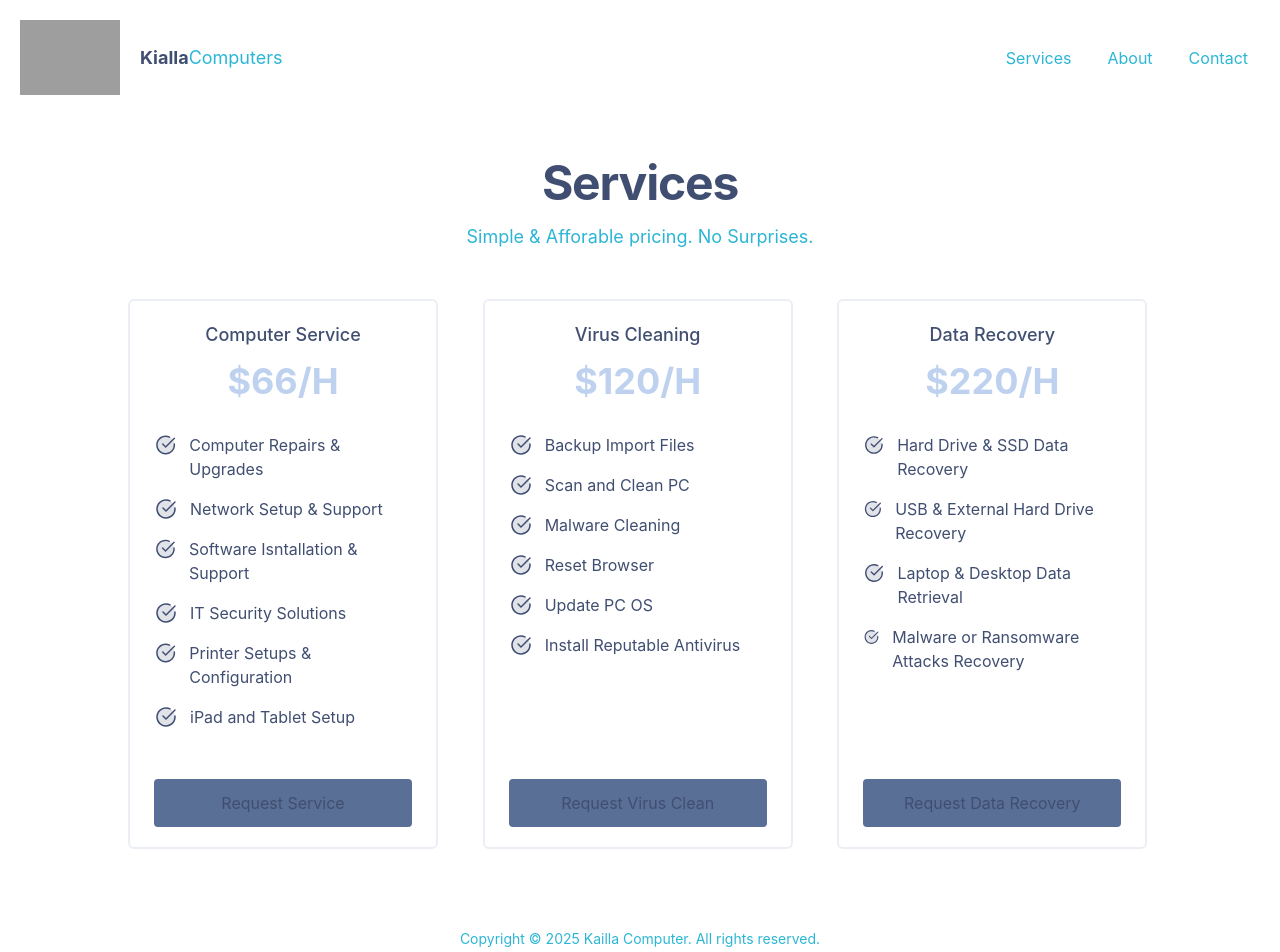
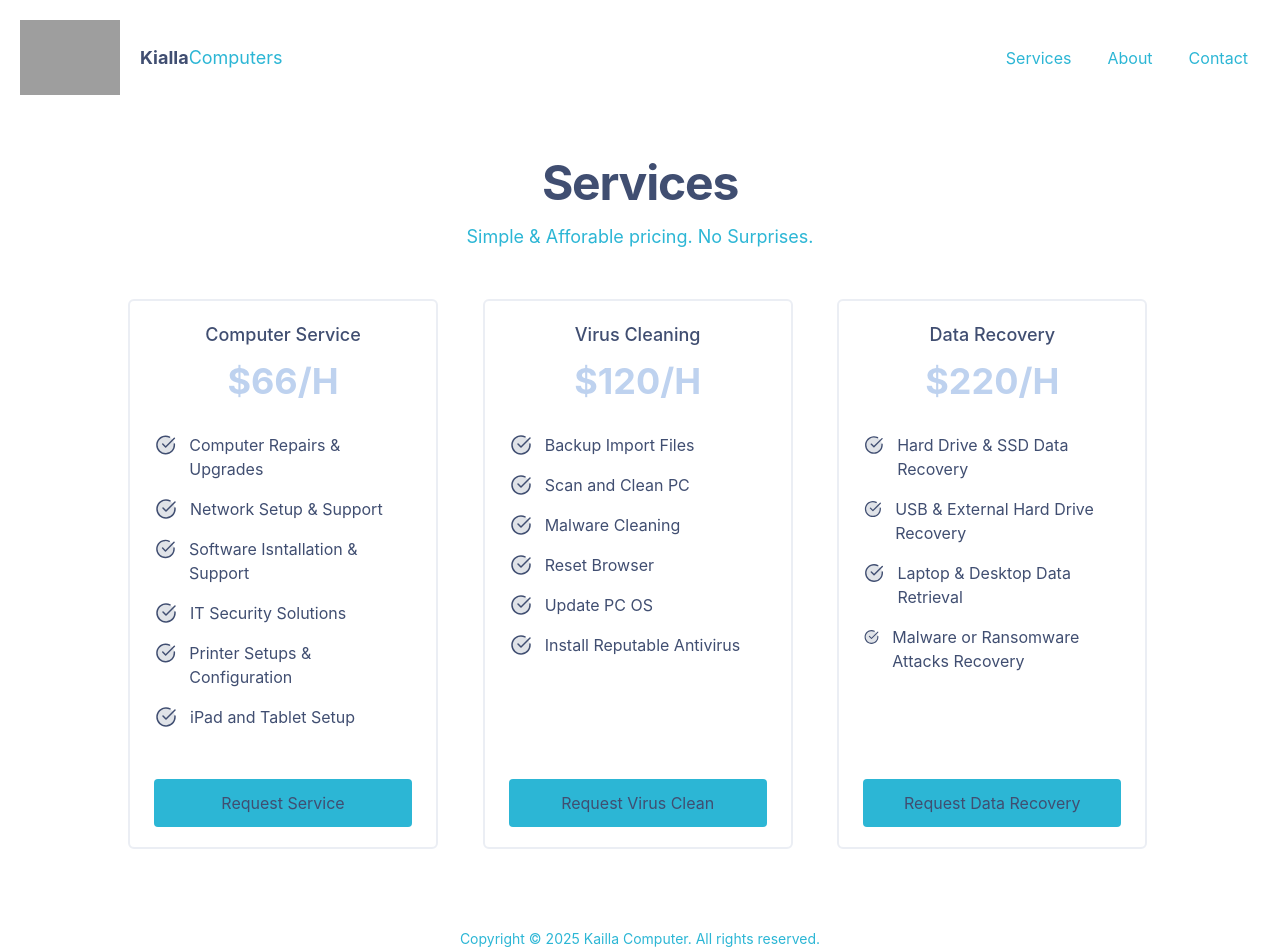
Before and after one commit to MrMalty/website, a Nuxt app: page /services in a window 1280 px wide. Shown: the top 952 px of the page. Built offline with nearby package versions, Linux system fonts and the light colour scheme; grey boxes are pictures that could not be loaded.

Commit message:
updating files

```diff
--- a/app.vue
+++ b/app.vue
@@ -3,6 +3,4 @@
     <NuxtPage />
   </NuxtLayout>
 </template>
-<script>
-// ddf
-</script>
+<script></script>
--- a/components/landing/Link.vue
+++ b/components/landing/Link.vue
@@ -20,9 +20,9 @@ const sizes = {
 
 const styles = {
   outline:
-    "bg-white border-2 border-ButtonPrimary hover:bg-ButtonLight text-ButtonText",
+    "border-2 border-ButtonOutline hover:bg-ButtonOutline text-ButtonOutline hover:text-ButtonOutlineHoverText",
   primary:
-    "bg-ButtonPrimary text-ButtonPrimaryText hover:bg-ButtonLight hover:text-ButtonText hover:border-ButtonPrimary border-2 border-transparent",
+    "bg-ButtonPrimaryBg text-ButtonPrimaryText hover:bg-ButtonPrimaryHover hover:border-ButtonPrimaryHoverB hover:text-ButtonPrimaryHoverText border-2 border-transparent",
   inverted: "bg-white text-black border-2 border-transparent",
   muted: "bg-gray-100 hover:bg-gray-200 border-2 border-transparent",
 };
--- a/tailwind.config.js
+++ b/tailwind.config.js
@@ -24,18 +24,17 @@ export default {
         InputBorder: "#2CB6D5",
         InputBorderFocus: "#404E71",
         InputBorderRing: "#2CB6D5",
+
         ButtonPrimary: "#596F95",
         ButtonPrimaryText: "#404E71",
         ButtonPrimaryBg: "#2CB6D5",
         ButtonPrimaryHover: "#FFF",
         ButtonPrimaryHoverB: "#2CB6D5",
         ButtonPrimaryHoverText: "#596F95",
+
         ButtonOutline: "#2CB6D5",
         ButtonOutlineHover: "#8BD0DF",
         ButtonOutlineHoverText: "#404E71",
-
-        ButtonLight: "#8BD0DF",
-        ButtonText: "#596F95",
 
         IconColor: "#BED2EF",
 
```
Also changed, not shown: tailwind.config.ts (+6 -4 lines).
